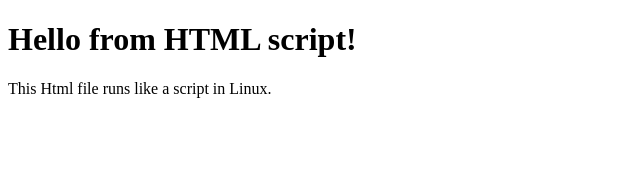
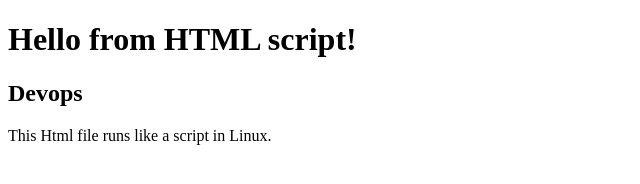
Before and after one commit to Sowmiya202004/deveopslab_exercise, a plain HTML site: page hello.html in a window 1280 px wide. Shown: the whole page, without its empty margins (0-640 px from the left). Drawn offline with Linux system fonts and the light colour scheme.

Commit message:
Added DevOps heading

```diff
--- a/hello.html
+++ b/hello.html
@@ -5,6 +5,7 @@
 </head>
 <body>
 <h1>Hello from HTML script!</h1>
+<h2>Devops</h2>
 <p>This Html file runs like a script in Linux.</p>
 </body>
 </html>
```
